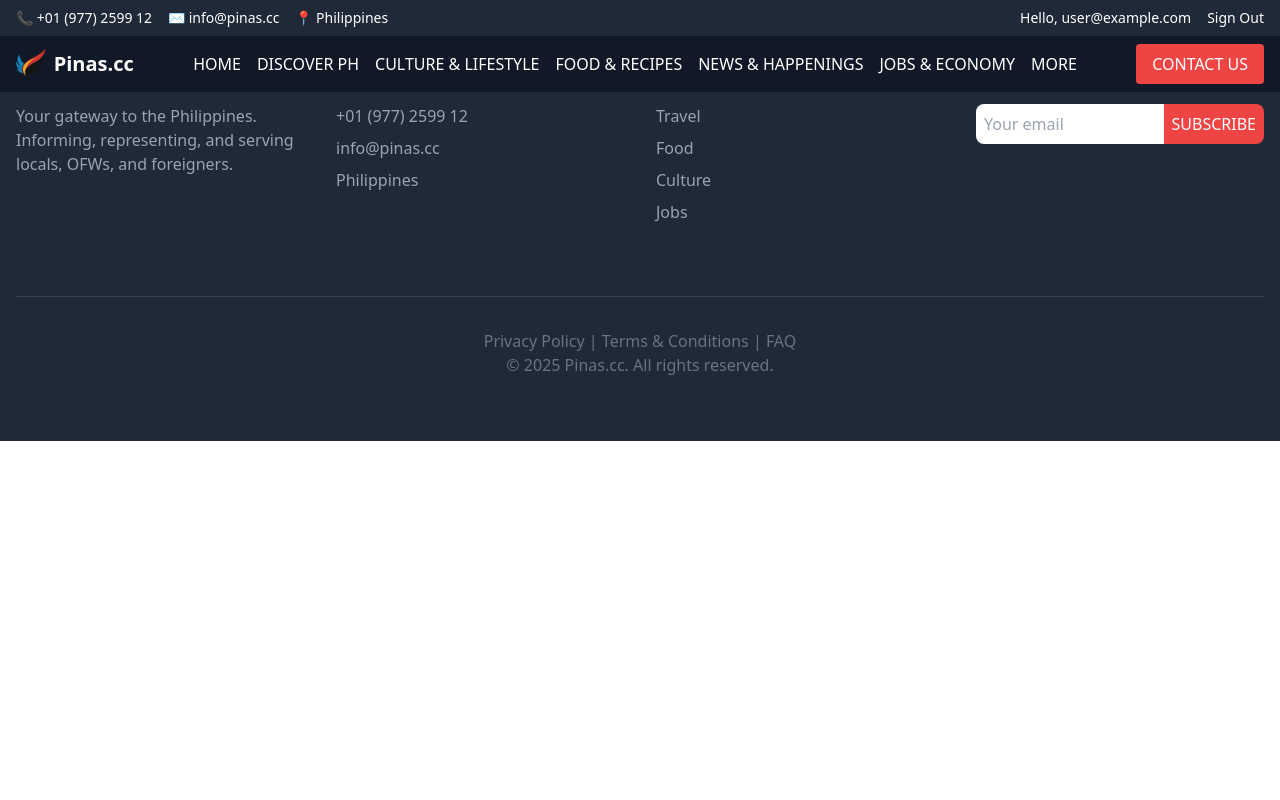
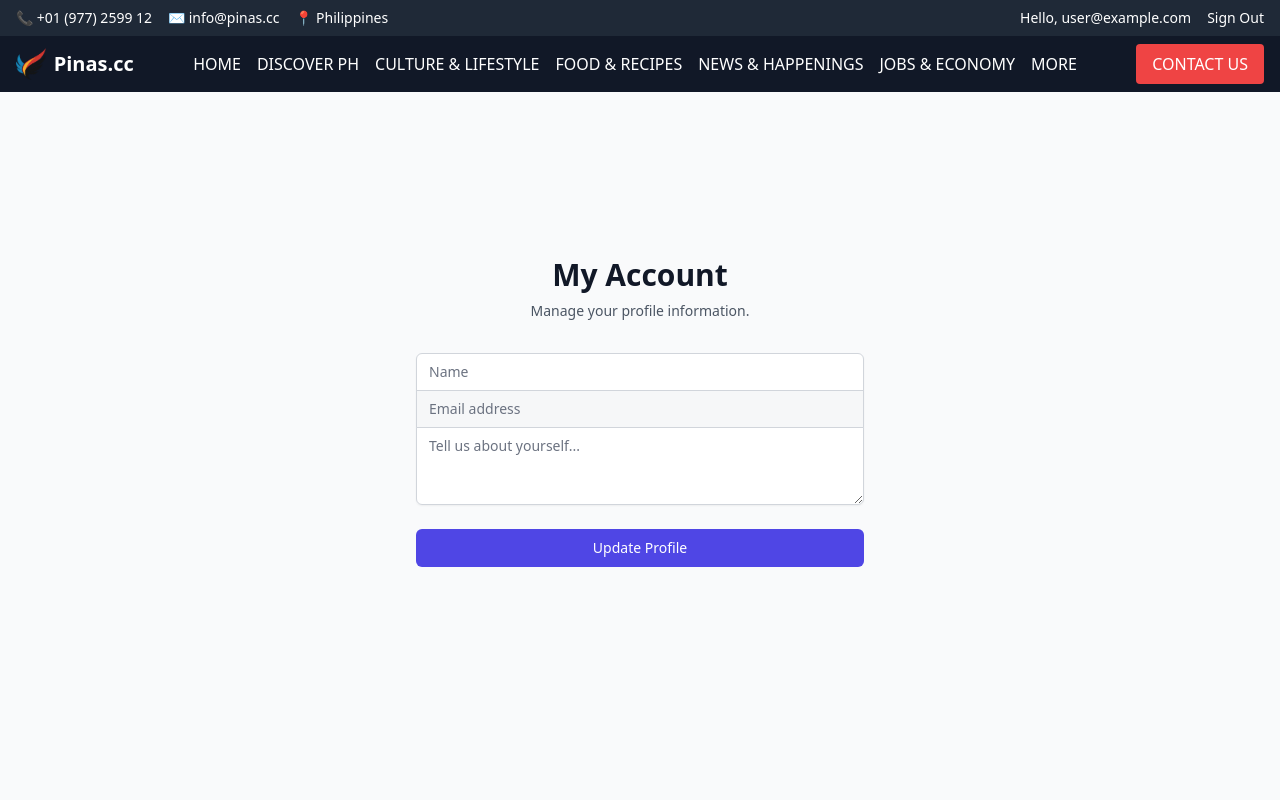
Before and after one commit to chesteralan/pinascc-react-firebase, a React (Vite) app: page /my-account in a window 1280 px wide. Shown: the top 800 px of the page. Built offline with nearby package versions, Linux system fonts and the light colour scheme; no server answers; the database is empty; sample sign-in values are in the browser's storage.

Commit message:
feat: my account page

```diff
--- a/package.json
+++ b/package.json
@@ -16,6 +16,7 @@
     "firebase": "^11.10.0",
     "react": "^19.1.0",
     "react-dom": "^19.1.0",
+    "react-firebase-hooks": "^5.1.1",
     "react-router-dom": "^7.6.3"
   },
   "devDependencies": {
--- a/src/App.tsx
+++ b/src/App.tsx
@@ -4,9 +4,11 @@ import HomePage from "./pages/HomePage";
 import Header from "./components/Header";
 import Footer from "./components/Footer";
 import LoadingSpinner from "./components/LoadingSpinner";
+import ProtectedRoute from "./components/ProtectedRoute";
 
 const Login = React.lazy(() => import("./pages/Auth/Login"));
 const Register = React.lazy(() => import("./pages/Auth/Register"));
+const MyAccountPage = React.lazy(() => import("./pages/MyAccountPage"));
 
 const DiscoverPhilippinesPage = React.lazy(
   () => import("./pages/DiscoverPhilippinesPage"),
@@ -214,6 +216,16 @@ const App: React.FC = () => {
             <Suspense fallback={<LoadingSpinner />}>
               <Register />
             </Suspense>
+          }
+        />
+        <Route
+          path="/my-account"
+          element={
+            <ProtectedRoute>
+              <Suspense fallback={<LoadingSpinner />}>
+                <MyAccountPage />
+              </Suspense>
+            </ProtectedRoute>
           }
         />
         <Route
--- a/src/components/Header/Header.tsx
+++ b/src/components/Header/Header.tsx
@@ -120,6 +120,12 @@ const Header: React.FC<HeaderProps> = ({ darkMode }) => {
               >
                 SOCIAL & COMMUNITY
               </Link>
+              <Link
+                to="/my-account"
+                className={`block px-4 py-2 text-sm ${darkMode ? "text-gray-400 hover:text-white" : "text-gray-600 hover:text-gray-500"}`}
+              >
+                MY ACCOUNT
+              </Link>
             </div>
           </div>
         </nav>
--- /dev/null
+++ b/src/components/ProtectedRoute/ProtectedRoute.tsx
@@ -0,0 +1,29 @@
+import React from "react";
+import { Navigate } from "react-router-dom";
+import { useAuthState } from "react-firebase-hooks/auth";
+import { auth } from "../../firebase";
+import LoadingSpinner from "../LoadingSpinner";
+
+interface ProtectedRouteProps {
+  children: React.ReactNode;
+}
+
+const ProtectedRoute: React.FC<ProtectedRouteProps> = ({ children }) => {
+  const [user, loading, error] = useAuthState(auth);
+
+  if (loading) {
+    return <LoadingSpinner />;
+  }
+
+  if (error) {
+    return <div>Error: {error.message}</div>;
+  }
+
+  if (!user) {
+    return <Navigate to="/login" replace />;
+  }
+
+  return <>{children}</>;
+};
+
+export default ProtectedRoute;
--- /dev/null
+++ b/src/components/ProtectedRoute/index.ts
@@ -0,0 +1 @@
+export { default } from "./ProtectedRoute";
--- a/src/firebase.ts
+++ b/src/firebase.ts
@@ -2,6 +2,8 @@
 import { initializeApp } from "firebase/app";
 import { getAnalytics } from "firebase/analytics";
 import { getAuth } from "firebase/auth";
+import { getFirestore } from "firebase/firestore";
+
 // TODO: Add SDKs for Firebase products that you want to use
 // https://firebase.google.com/docs/web/setup#available-libraries
 
@@ -19,5 +21,6 @@ const firebaseConfig = {
 const app = initializeApp(firebaseConfig);
 const analytics = getAnalytics(app);
 const auth = getAuth(app);
+const db = getFirestore(app);
 
-export { app, analytics, auth };
+export { app, analytics, auth, db };
--- a/src/pages/Auth/Register.tsx
+++ b/src/pages/Auth/Register.tsx
@@ -1,7 +1,8 @@
 import React, { useState } from "react";
 import { Link, useNavigate } from "react-router-dom";
 import { createUserWithEmailAndPassword } from "firebase/auth";
-import { auth } from "../../firebase";
+import { doc, setDoc } from "firebase/firestore";
+import { auth, db } from "../../firebase";
 
 const Register: React.FC = () => {
   const [email, setEmail] = useState("");
@@ -20,7 +21,17 @@ const Register: React.FC = () => {
     }
 
     try {
-      await createUserWithEmailAndPassword(auth, email, password);
+      const userCredential = await createUserWithEmailAndPassword(
+        auth,
+        email,
+        password,
+      );
+      // Store additional user data in Firestore
+      await setDoc(doc(db, "users", userCredential.user.uid), {
+        email: userCredential.user.email,
+        name: "", // Initial empty name, user can update later
+        bio: "", // Initial empty bio
+      });
       navigate("/"); // Redirect to home page on successful registration
     } catch (err: unknown) {
       if (err instanceof Error) {
--- /dev/null
+++ b/src/pages/MyAccountPage.tsx
@@ -0,0 +1,156 @@
+import React, { useState, useEffect } from "react";
+import { useAuthState } from "react-firebase-hooks/auth";
+import { useDocumentData } from "react-firebase-hooks/firestore";
+import { doc, updateDoc } from "firebase/firestore";
+import { auth, db } from "../firebase";
+import LoadingSpinner from "../components/LoadingSpinner";
+
+const MyAccountPage: React.FC = () => {
+  const [user, loadingAuth, errorAuth] = useAuthState(auth);
+  const [userData, loadingData, errorData] = useDocumentData(
+    user ? doc(db, "users", user.uid) : null,
+  );
+
+  const [name, setName] = useState("");
+  const [email, setEmail] = useState("");
+  const [bio, setBio] = useState("");
+  const [updateError, setUpdateError] = useState<string | null>(null);
+  const [updateSuccess, setUpdateSuccess] = useState<string | null>(null);
+
+  useEffect(() => {
+    if (userData) {
+      setName(userData.name || "");
+      setEmail(userData.email || user?.email || "");
+      setBio(userData.bio || "");
+    }
+  }, [userData, user]);
+
+  if (loadingAuth || loadingData) {
+    return <LoadingSpinner />;
+  }
+
+  if (errorAuth || errorData) {
+    return (
+      <div className="min-h-screen flex items-center justify-center bg-gray-50 py-12 px-4 sm:px-6 lg:px-8 text-red-600">
+        Error: {errorAuth?.message || errorData?.message}
+      </div>
+    );
+  }
+
+  if (!user) {
+    return (
+      <div className="min-h-screen flex items-center justify-center bg-gray-50 py-12 px-4 sm:px-6 lg:px-8">
+        Please log in to view your account.
+      </div>
+    );
+  }
+
+  const handleSubmit = async (e: React.FormEvent) => {
+    e.preventDefault();
+    setUpdateError(null);
+    setUpdateSuccess(null);
+
+    try {
+      if (user) {
+        await updateDoc(doc(db, "users", user.uid), {
+          name: name,
+          email: email,
+          bio: bio,
+        });
+        setUpdateSuccess("Profile updated successfully!");
+      }
+    } catch (err: unknown) {
+      if (err instanceof Error) {
+        setUpdateError(err.message);
+      } else {
+        setUpdateError("An unknown error occurred during update.");
+      }
+    }
+  };
+
+  return (
+    <div className="min-h-screen flex items-center justify-center bg-gray-50 py-12 px-4 sm:px-6 lg:px-8">
+      <div className="max-w-md w-full space-y-8">
+        <div>
+          <h2 className="mt-6 text-center text-3xl font-extrabold text-gray-900">
+            My Account
+          </h2>
+          <p className="mt-2 text-center text-sm text-gray-600">
+            Manage your profile information.
+          </p>
+        </div>
+        <form className="mt-8 space-y-6" onSubmit={handleSubmit}>
+          <div className="rounded-md shadow-sm -space-y-px">
+            <div>
+              <label htmlFor="name" className="sr-only">
+                Name
+              </label>
+              <input
+                id="name"
+                name="name"
+                type="text"
+                autoComplete="name"
+                className="appearance-none rounded-none relative block w-full px-3 py-2 border border-gray-300 placeholder-gray-500 text-gray-900 rounded-t-md focus:outline-none focus:ring-indigo-500 focus:border-indigo-500 focus:z-10 sm:text-sm"
+                placeholder="Name"
+                value={name}
+                onChange={(e) => setName(e.target.value)}
+              />
+            </div>
+            <div>
+              <label htmlFor="email-address" className="sr-only">
+                Email address
+              </label>
+              <input
+                id="email-address"
+                name="email"
+                type="email"
+                autoComplete="email"
+                className="appearance-none rounded-none relative block w-full px-3 py-2 border border-gray-300 placeholder-gray-500 text-gray-900 focus:outline-none focus:ring-indigo-500 focus:border-indigo-500 focus:z-10 sm:text-sm"
+                placeholder="Email address"
+                value={email}
+                onChange={(e) => setEmail(e.target.value)}
+                disabled // Email usually not editable directly via profile
+              />
+            </div>
+            <div>
+              <label htmlFor="bio" className="sr-only">
+                Bio
+              </label>
+              <textarea
+                id="bio"
+                name="bio"
+                rows={3}
+                className="appearance-none rounded-none relative block w-full px-3 py-2 border border-gray-300 placeholder-gray-500 text-gray-900 rounded-b-md focus:outline-none focus:ring-indigo-500 focus:border-indigo-500 focus:z-10 sm:text-sm"
+                placeholder="Tell us about yourself..."
+                value={bio}
+                onChange={(e) => setBio(e.target.value)}
+              />
+            </div>
+          </div>
+
+          {updateError && (
+            <p className="mt-2 text-center text-sm text-red-600">
+              {updateError}
+            </p>
+          )}
+          {updateSuccess && (
+            <p className="mt-2 text-center text-sm text-green-600">
+              {updateSuccess}
+            </p>
+          )}
+
+          <div>
+            <button
+              type="submit"
+              className="group relative w-full flex justify-center py-2 px-4 border border-transparent text-sm font-medium rounded-md text-white bg-indigo-600 hover:bg-indigo-700 focus:outline-none focus:ring-2 focus:ring-offset-2 focus:ring-indigo-500"
+            >
+              Update Profile
+            </button>
+          </div>
+        </form>
+      </div>
+    </div>
+  );
+};
+
+export default MyAccountPage;
```
Also changed, not shown: 1 other file (tests, documents, lock files or other folders).
